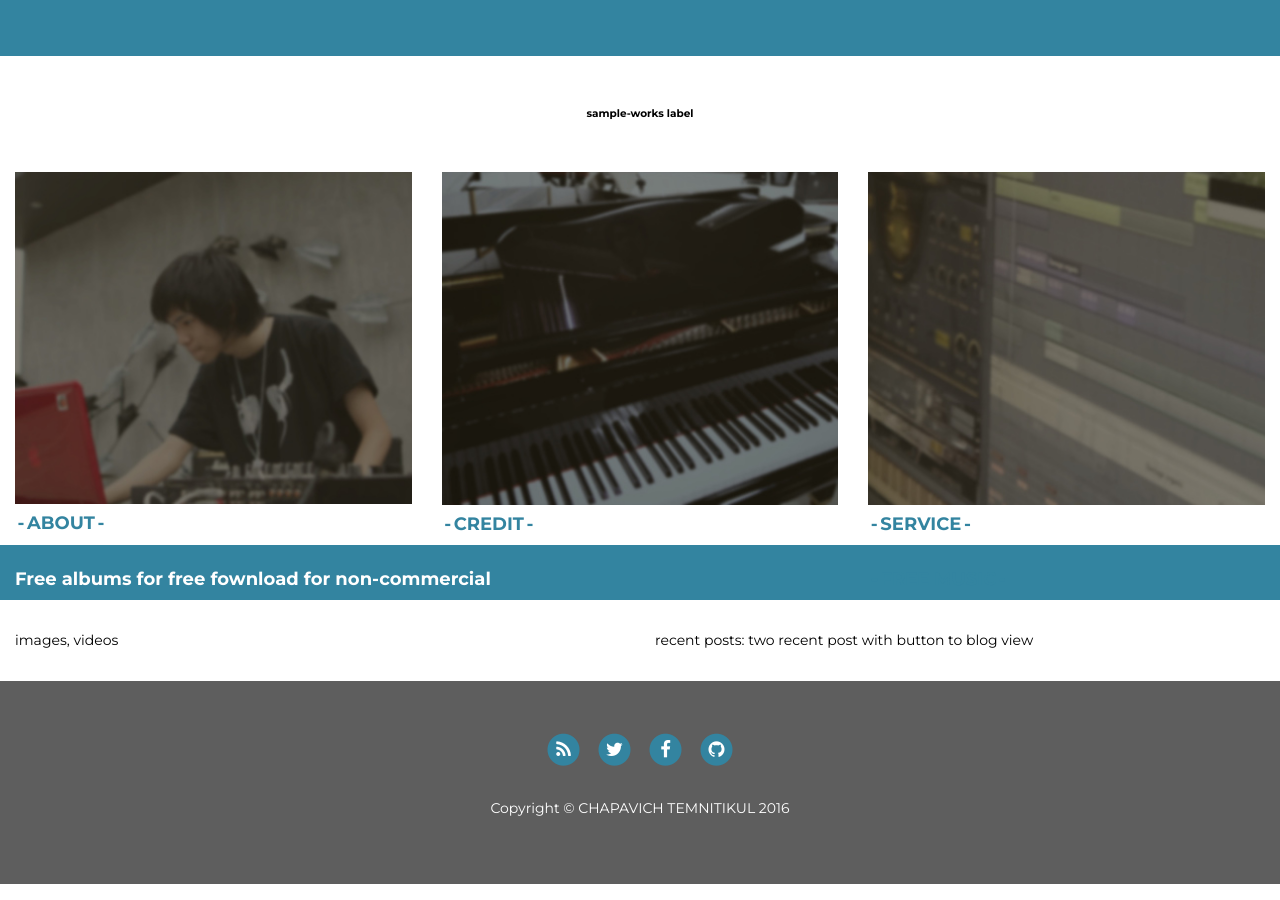
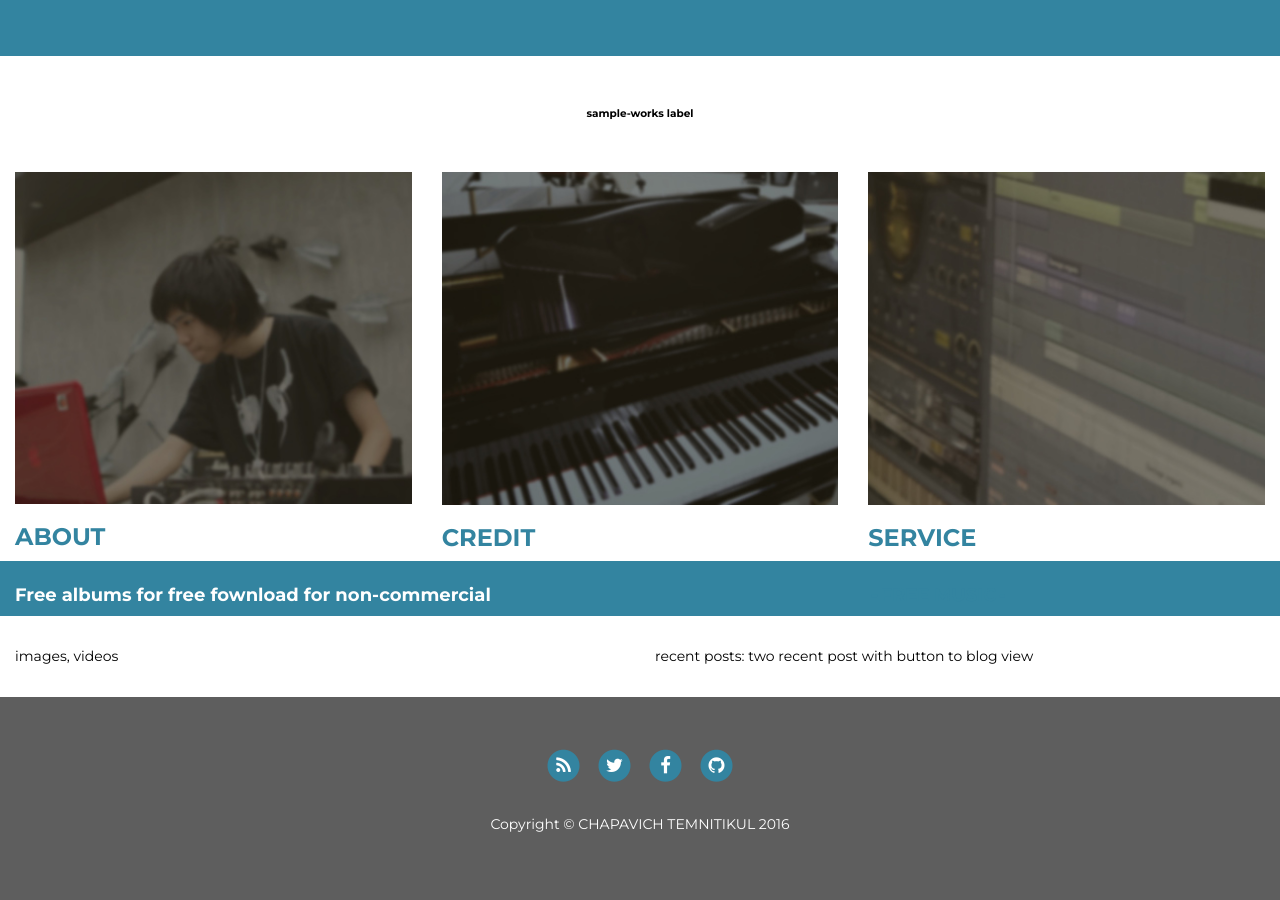
Before and after one commit to phil-wc/phil-wc.github.io, a Jekyll site: the page built from index.html, in a window 1280 px wide and 900 px high, scrolled down 994 px. Built offline with Jekyll 4.4.1, drawn with Linux system fonts in a browser that asks for light colours; nearby versions of some CDN libraries; the list of posts is cut into pages by our own code.

Commit message:
remove minus on button

```diff
--- a/_includes/home/profile.html
+++ b/_includes/home/profile.html
@@ -4,21 +4,21 @@
       <!-- About Me -->
       <img src="/assets/img/home/menu-about-bg.jpg" alt="menu-about-bg"/>
       <div class="button-center-container">
-        <h4><a class="button-solid" href="{{ site.baseurl }}/music">&thinsp;-&thinsp;ABOUT&thinsp;-&thinsp;</a></h4>
+        <h3><a class="button-solid" href="{{ site.baseurl }}/music">ABOUT</a></h3>
       </div>
     </div>
     <div class="content col-lg-4 col-md-4 col-sm-12 col-xs-12">
       <!-- Credits -->
       <img src="/assets/img/home/menu-credit-bg.jpg" alt="menu-credit-bg"/>
       <div class="button-center-container">
-        <h4><a class="button-solid" href="{{ site.baseurl }}/music">&thinsp;-&thinsp;CREDIT&thinsp;-&thinsp;</a></h4
+        <h3><a class="button-solid" href="{{ site.baseurl }}/music">CREDIT</a></h3
       ></div>
     </div>
     <div class="content col-lg-4 col-md-4 col-sm-12 col-xs-12">
       <!-- Services -->
       <img src="/assets/img/home/menu-service-bg.jpg" alt="menu-service-bg"/>
       <div class="button-center-container">
-        <h4><a class="button-solid" href="{{ site.baseurl }}/music">&thinsp;-&thinsp;SERVICE&thinsp;-&thinsp;</a></h4>
+        <h3><a class="button-solid" href="{{ site.baseurl }}/music">SERVICE</a></h3>
       </div>
     </div>
   </div>
```
